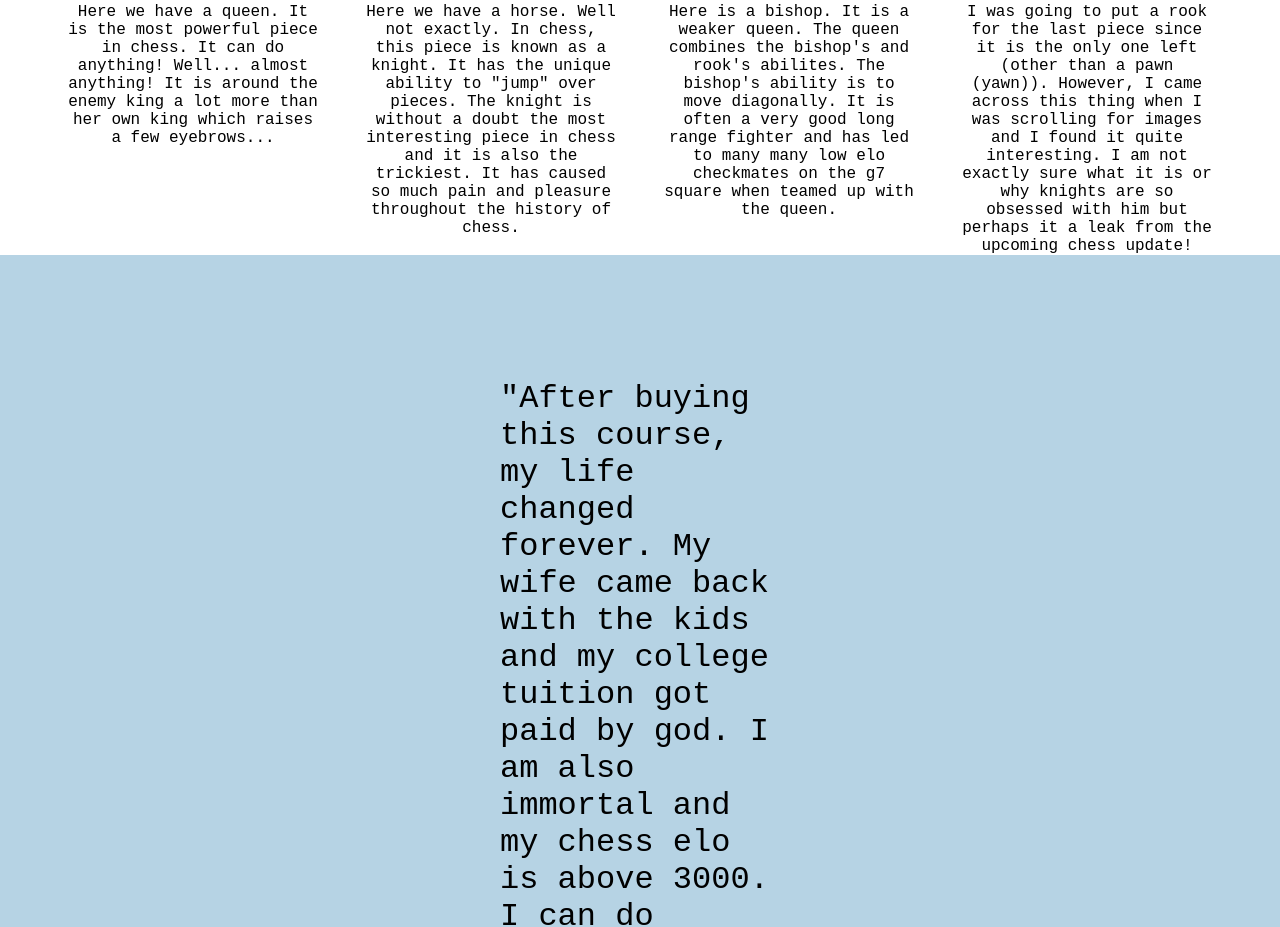
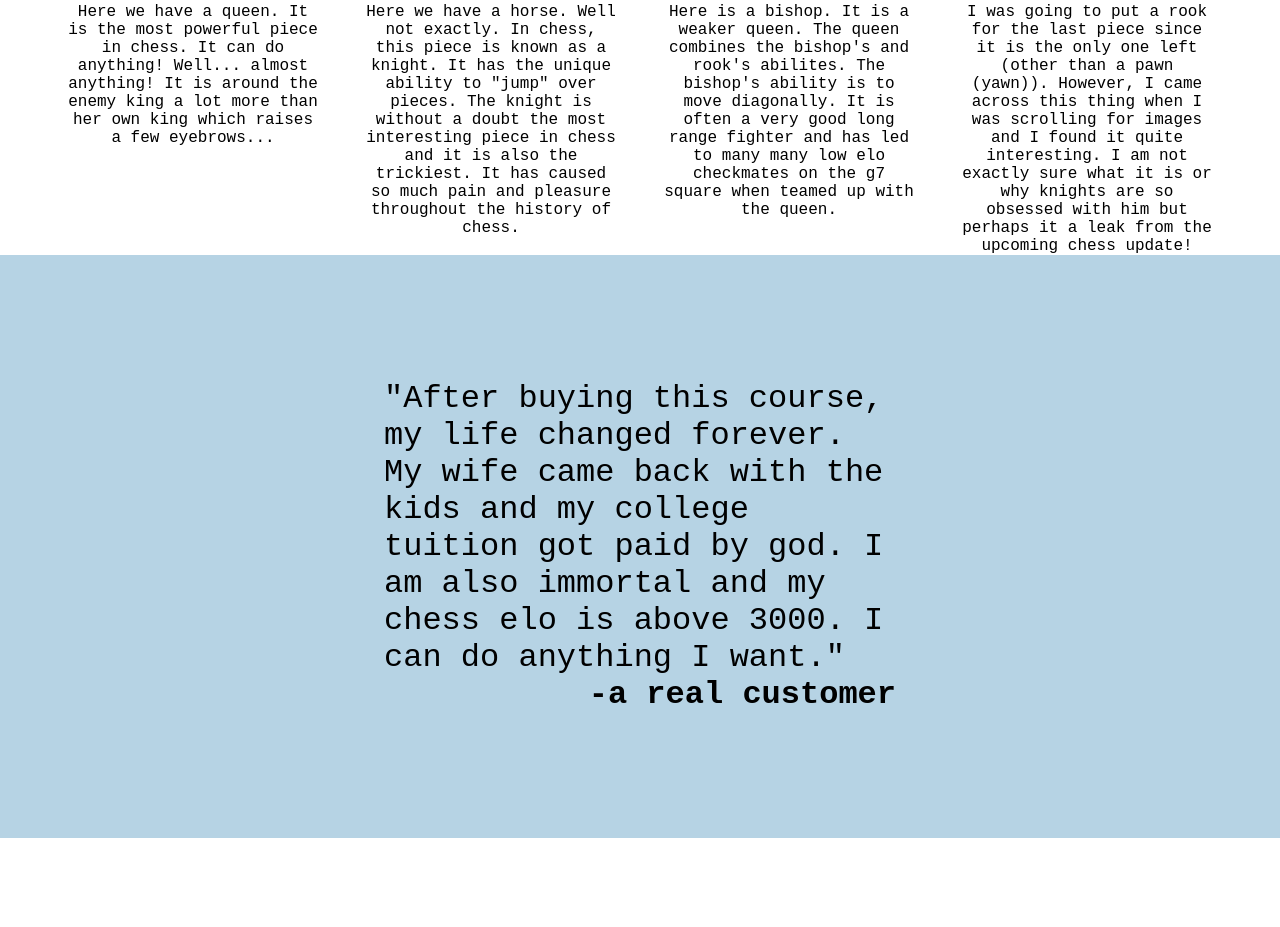
Before and after one commit to SeanCagin/landing-page, a plain HTML site: page index.html in a window 1280 px wide. Shown: the part 1082-2009 px from the top of the page. Drawn offline with Linux system fonts and the light colour scheme.

Commit message:
Fix width bug
When you zoomed in, it used to have white space next to the header
and footers. This is no longer the case.

```diff
--- a/style.css
+++ b/style.css
@@ -114,7 +114,7 @@ a {
 
 .quote {
   background-color: #b6d3e4;
-  padding: 125px 500px;
+  padding: 125px 30vw;
   font-size: 32px;
 }
 
```
